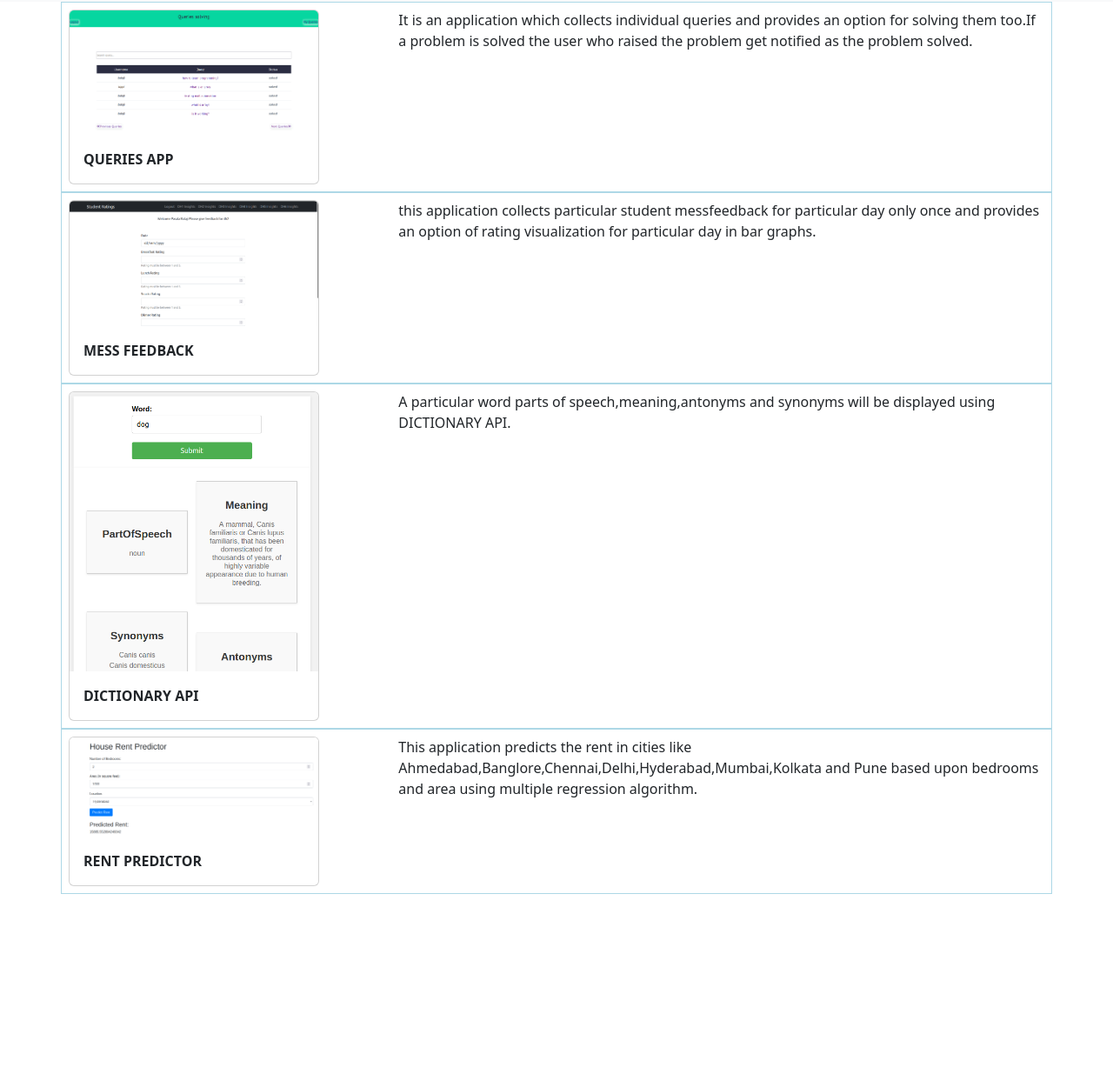
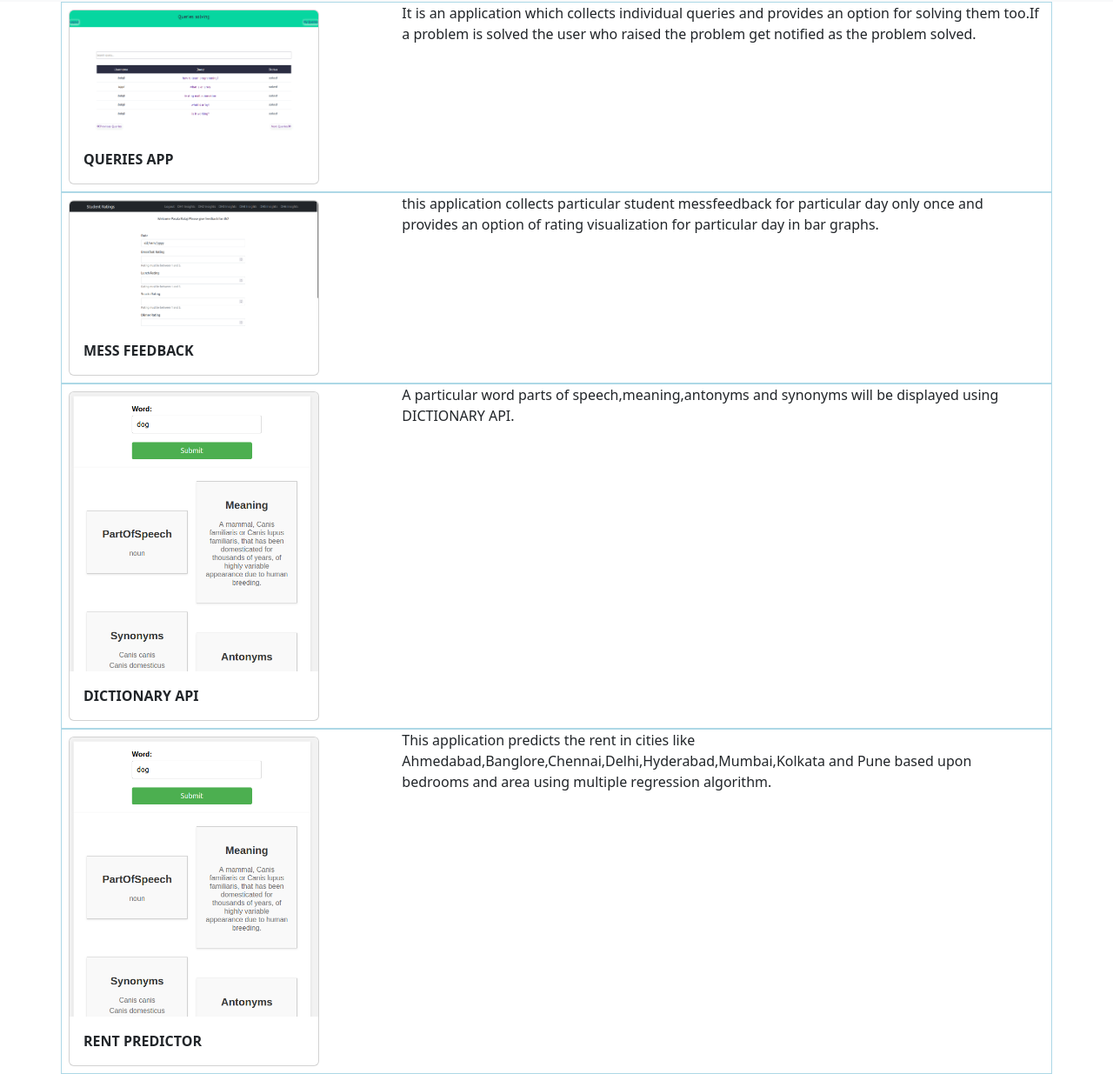
Before and after one commit to pasalabalaji/portfoliobalajipasala, a plain HTML site: page projects.html in a window 1280 px wide. Shown: the part 56-1291 px from the top of the page at 87% size. Before the commit the page ends 1084 px from the top, so only its background shows below. Drawn offline with Linux system fonts and the light colour scheme.

Commit message:
new commit

```diff
--- a/projects.html
+++ b/projects.html
@@ -1,91 +1,3 @@
-<!-- <!doctype html>
-<html lang="en">
-  <head>
-    <meta charset="utf-8">
-    <meta name="viewport" content="width=device-width, initial-scale=1">
-    <title>Pasala Balaji</title>
-    <link rel="stylesheet" href="css/bootstrap.min.css">
-
-    <script src="js/bootstrap.bundle.min.js">
-
-    </script>
-    <style>
-      a{
-        text-decoration: none;
-        color: white;
-      }
-    </style>
-  </head>
-  <body>
-
-    <nav class="navbar navbar-expand-sm bg-light">
-      <div class="container">
-      <a class="navbar-brand"><img src="#" alt="Balaji"></a>
-      <button class="navbar-toggler" data-bs-toggle="collapse" data-bs-target="#mynav">
-          <span class="navbar-toggler-icon"></span>
-      </button>
-      <div class="collapse navbar-collapse" id="mynav">
-          <ol class="navbar-nav ms-auto">
-              <li class="nav-item">
-                  <a href="index.html" class="nav-link">Home</a>
-                 </li>
-              <li class="nav-item">
-               <a href="projects.html" class="nav-link active">My Projects</a>
-              </li>
-              <li class="nav-item">
-               <a href="about.html" class="nav-link">About Me</a>
-              </li>
-              <li class="nav-item">
-               <a href="contact.html" class="nav-link">Contact Me</a>
-              </li>
-          </ol>
-      </div>
-  </div>
- </nav>
-    <div class="container-fluid" style="background-color: whitesmoke;">
-    <h1 style="color: rgba(0,0,0,0.7); padding-top: 1%;">
-      My Projects
-    </h1>
-      <div class="container" style="padding-top: 3%;">
-        <div class="card" style="width: 18rem;" >
-          <a href="#"><img class="card-img-top" src="project1.png" alt="Card image cap"></a>
-          <div class="card-body">
-            <b>QUERIES APP</b>
-            <p class="card-text">It is an application which collects individual queries and provides an option for solving them too.If a problem is solved the user who raised the problem get notified as the problem solved.</p>
-          </div>
-        </div>
-      </div>
-      <div class="container" style="padding-top: 3%;">
-        <div class="card" style="width: 18rem; ">
-          <a href="#"><img class="card-img-top" src="project2.png" alt="Card image cap"></a>
-          <div class="card-body">
-            <b>MESS FEEDBACK APP</b>
-            <p class="card-text">this application collects particular student messfeedback for particular day only once and provides an option of rating visualization for particular day in bar graphs.</p>
-          </div>
-        </div>
-      </div>
-      <div class="container" style="padding-top: 3%;">
-        <div class="card" style="width: 18rem;">
-          <a href="#"><img class="card-img-top" src="project3.png" alt="Card image cap"></a>
-          <div class="card-body">
-            <b>DICTIONARY API</b>
-            <p class="card-text">A particular word parts of speech,meaning,antonyms and synonyms will be displayed using DICTIONARY API.</p>
-          </div>
-        </div>
-      </div>
-      <div class="container" style="padding-top: 3%;">
-        <div class="card" style="width: 18rem;">
-          <a href="#"><img class="card-img-top" src="project4.png" alt="Card image cap"></a>
-          <div class="card-body">
-            <b>RENT PREDICTOR</b>
-            <p class="card-text">This application predicts the rent in cities like Ahmedabad,Banglore,Chennai,Delhi,Hyderabad,Mumbai,Kolkata and Pune based upon bedrooms and area using multiple regression algorithm.</p>
-          </div>
-        </div>
-      </div>
- </div>
-    <script src="js/bootstrap.bundle.min.js"></script>
-  </body>
-</html> -->
 <!DOCTYPE html>
 <html lang="en">
 <head>
@@ -140,7 +52,7 @@
                 </div>
               </div>
         </div>
-        <div class="col-sm-8 d-flex p-2">
+        <div class="col-sm-8" style="word-wrap: break-word;">
             It is an application which collects individual queries and provides an option for solving them too.If a problem is solved the user who raised the problem get notified as the problem solved.
         </div>
     </div>
@@ -153,7 +65,7 @@
                 </div>
               </div>
         </div>
-        <div class="col-sm-8 d-flex p-2">
+        <div class="col-sm-8" style="word-wrap: break-word;">
             this application collects particular student messfeedback for particular day only once and provides an option of rating visualization for particular day in bar graphs.
           </div>
     </div>
@@ -166,27 +78,24 @@
                 </div>
               </div>
         </div>
-        <div class="col-sm-8 d-flex p-2">
+        <div class="col-sm-8" style="word-wrap: break-word;">
             A particular word parts of speech,meaning,antonyms and synonyms will be displayed using DICTIONARY API.
        </div>
     </div>
 
-    <div class="row box4">
+    <div class="row box3" >
       <div class="col-sm-4 d-flex p-2">
           <div class="card" style="width: 18rem;" >
-                <a href="#"><img class="card-img-top" src="project4.png" alt="Card image cap"></a>
+              <a href="#"><img class="card-img-top" src="project3.png" alt="Card image cap"></a>
               <div class="card-body">
                 <b>RENT PREDICTOR</b>
               </div>
           </div>
       </div>
-        <div class="col-sm-8 d-flex p-2">
-            This application predicts the rent in cities like Ahmedabad,Banglore,Chennai,Delhi,Hyderabad,Mumbai,Kolkata and Pune based upon bedrooms and area using multiple regression algorithm.</p>
+      <div class="col-sm-8" style="word-wrap: break-word;">
+        This application predicts the rent in cities like Ahmedabad,Banglore,Chennai,Delhi,Hyderabad,Mumbai,Kolkata and Pune based upon bedrooms and area using multiple regression algorithm.
       </div>
   </div>
-
-
-
 </div>
 
 </body>
```
Lines whose indentation alone changed are shown as unchanged.
